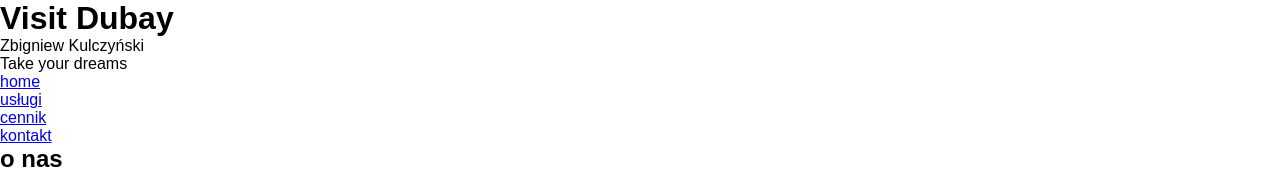
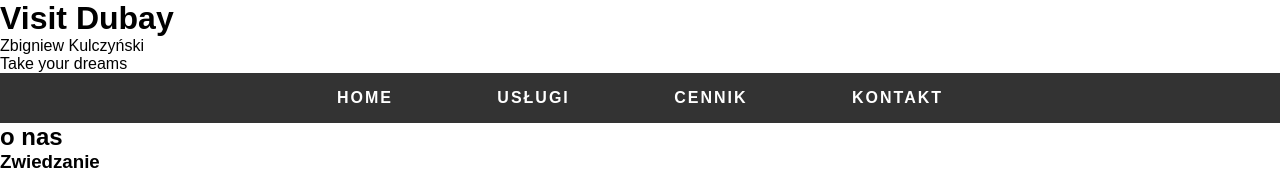
Before and after one commit to ZbigniewKulczynski1984/projekt_17_8_2022, a plain HTML site: page index.html in a window 1280 px wide. Shown: the top 170 px of the page. Drawn offline with Linux system fonts and the light colour scheme; a script that the page names is missing.

Commit message:
info added to style.css

```diff
--- a/style.css
+++ b/style.css
@@ -6,3 +6,26 @@
 body {
     font-family: sans-serif;
 }
+/*navigacja*/
+nav{
+    height: 50px;
+    background-color: #333;
+    text-align: center;
+    line-height: 50px;
+}
+nav li{
+    display: inline-block;
+}
+nav li a{
+    display: inline-block;
+    color: #fff;
+    padding: 0 50px;
+    text-decoration: none;
+    text-transform: uppercase;
+    font-weight: bold;
+    letter-spacing: 2px;
+    transition: color .3s;
+}
+nav li a:hover{
+    color: deepskyblue;
+}
```
